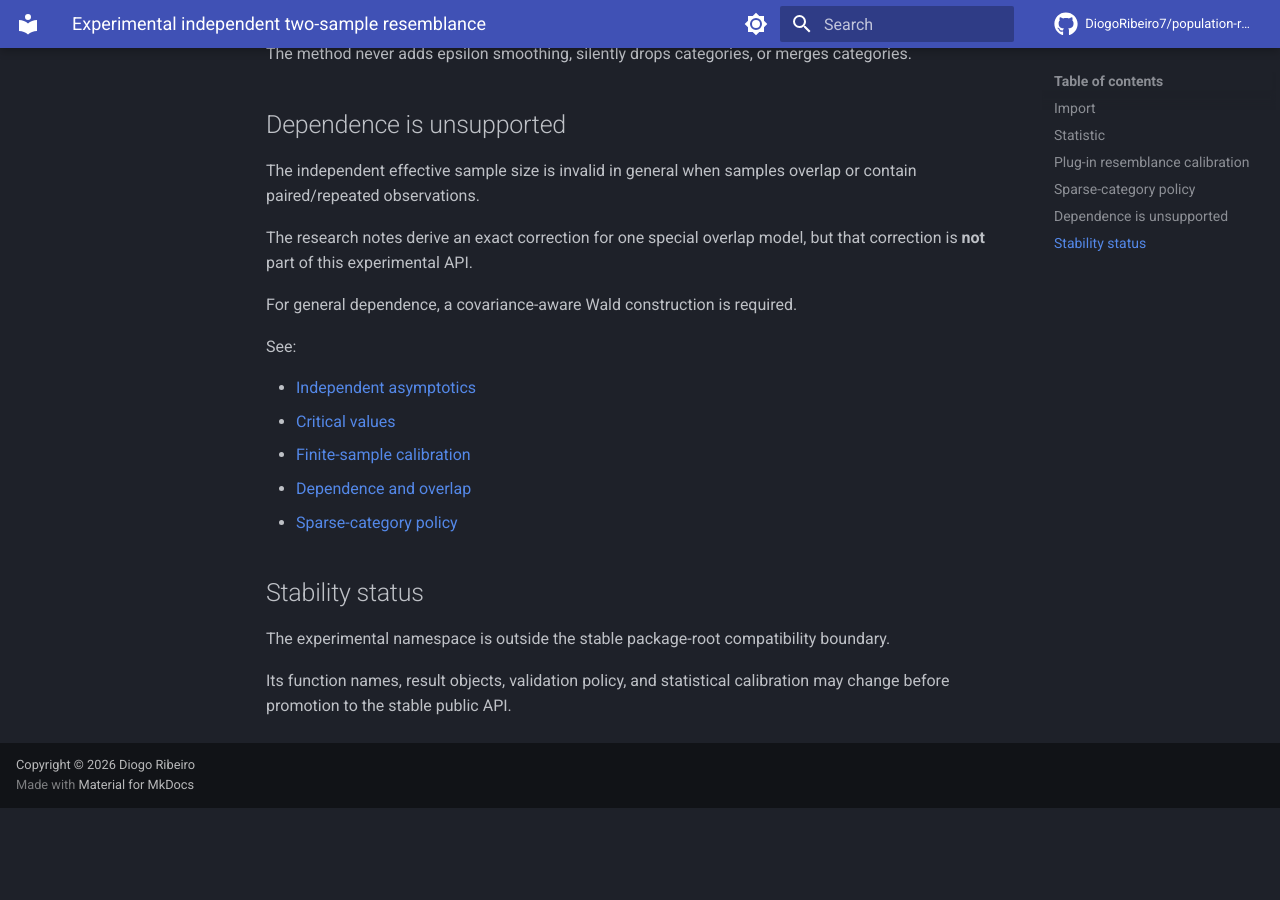
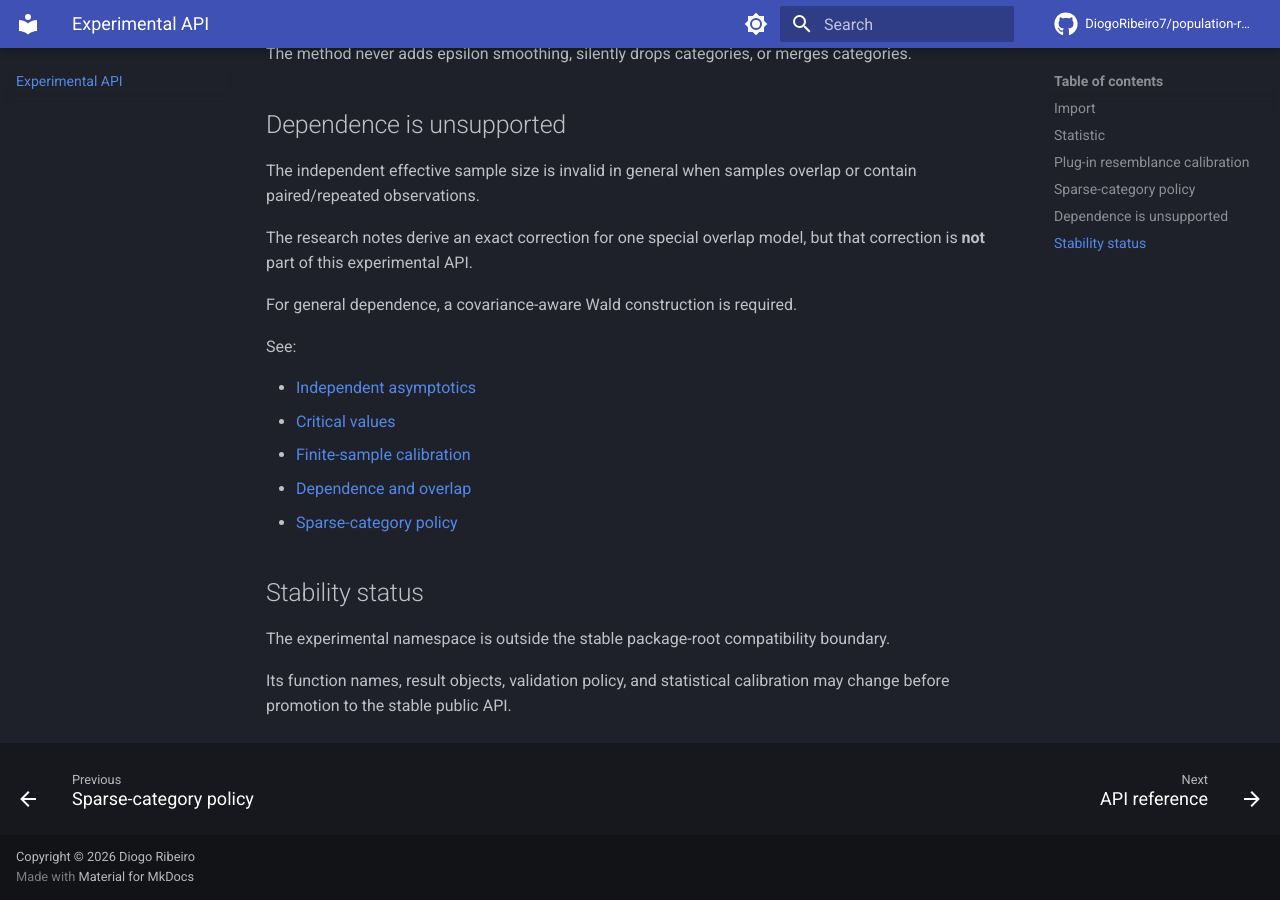
Before and after one commit to DiogoRibeiro7/population-resemblance, an MkDocs documentation site: the page built from docs/experimental-two-sample.md, in a window 1280 px wide and 900 px high, scrolled down 1991 px. Built offline with MkDocs 1.6.1 and Material for MkDocs 9.7.7, drawn with Linux system fonts in a browser that asks for light colours; comment, search, counter and statistics services are not loaded; before the commit the page ends 2799 px from its top, so only the background shows below that.

Commit message:
docs: add experimental API to navigation

```diff
--- a/mkdocs.yml
+++ b/mkdocs.yml
@@ -52,6 +52,7 @@ nav:
       - Finite-sample calibration: two-sample-calibration.md
       - Dependence and overlap: two-sample-dependence.md
       - Sparse-category policy: two-sample-sparse-policy.md
+  - Experimental API: experimental-two-sample.md
   - API reference: api.md
   - Public API policy: public-api.md
   - Development: development.md
```
